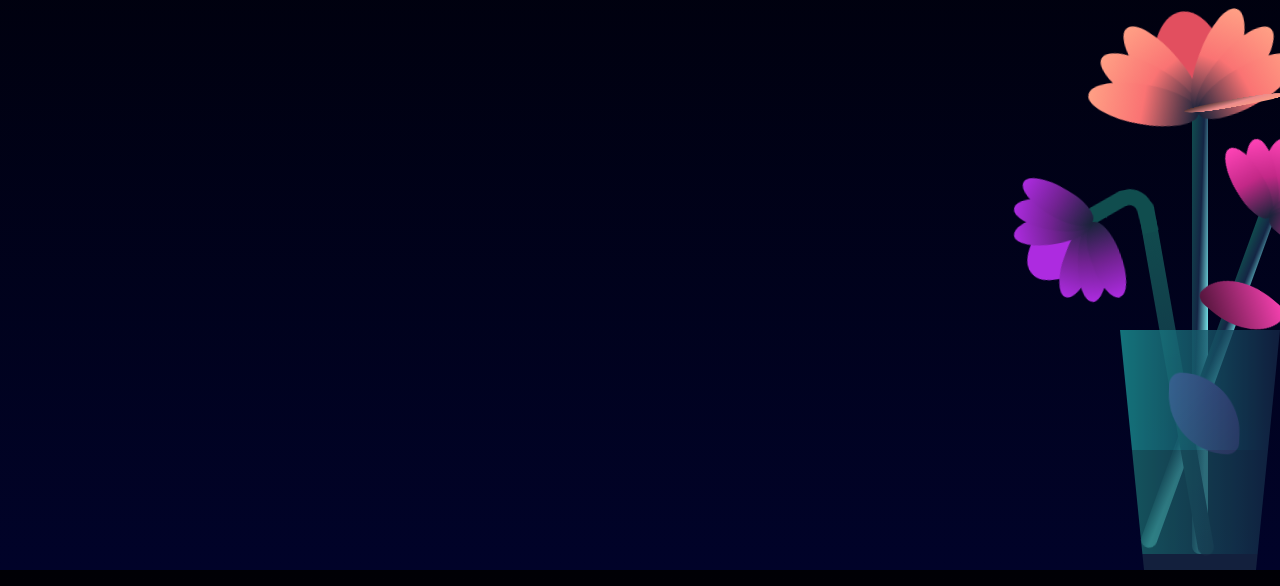
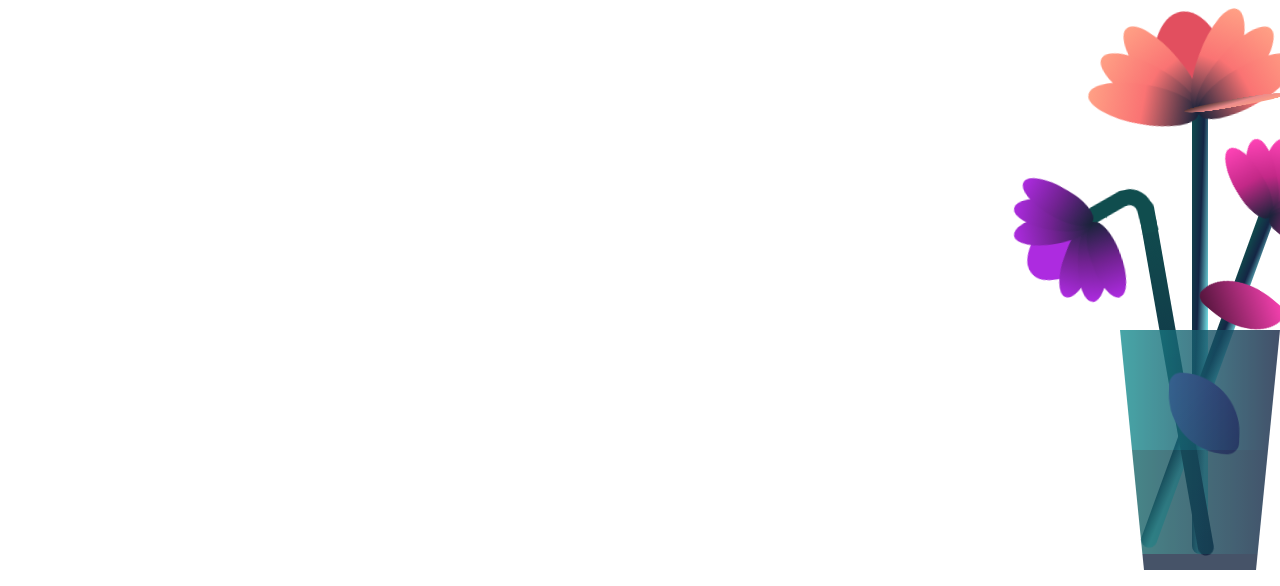
Before and after one commit to freshgreens10/VV, a website: page index.html in a window 1280 px wide. Shown: the part 230-816 px from the top of the page. Drawn offline with nearby package versions, Linux system fonts and the light colour scheme.

Commit message:
Update style.css

```diff
--- a/style/style.css
+++ b/style/style.css
@@ -7,7 +7,7 @@
 }
 
 :root{
-    --color-bg: linear-gradient(to top,#010329,#000005);
+  --color-bg: #ffe6f1;
     --color-glass:linear-gradient(to left,#142544,#1a9092);
     --color-water:linear-gradient(to left,#142544,#1b6d6e);
 }
```
